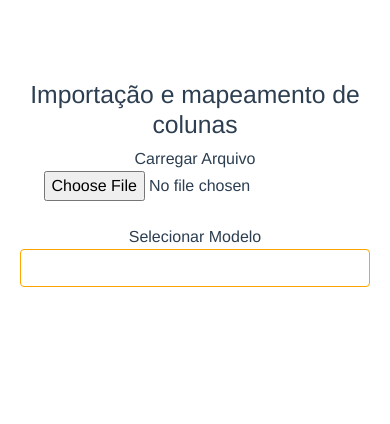
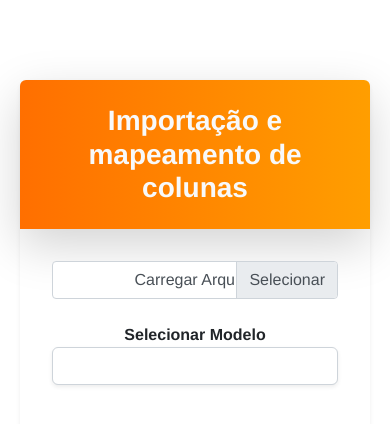
Before and after one commit to andersonRocha091/column_mapper, a Vue app: page / in a window 390 px wide. Shown: the top 424 px of the page. Built offline with nearby package versions, Linux system fonts and the light colour scheme.

Commit message:
Melhorando o layout para ficar mais responsivo e organizado

```diff
--- a/src/components/ImportOK.vue
+++ b/src/components/ImportOK.vue
@@ -1,36 +1,41 @@
 <template>
   <div class="container mt-5">
-    <div class="row">
-      <div class="col-lg-8 offset-lg-2">
-        <h2 class="text-center">Importação e mapeamento de colunas</h2>
-        <div class="form-group mb-4">
-          <label for="fileUpload">Carregar Arquivo</label>
+    <div class="row justify-content-center">
+      <div class="col-lg-8">
+        <div class="card shadow-sm">
+          <div class="card-header bg-custom text-light text-center py-4 rounded-top shadow-lg">
+            <h2 class="font-weight-bold mb-0">Importação e mapeamento de colunas</h2>
+          </div>
+          <div class="card-body">
+            <div class="form-group mb-4 custom-file">
               <input
                 type="file"
                 id="fileUpload"
-            class="form-control-file"
+                class="custom-file-input"
                 @change="handleFileUpload"
               />
+              <label for="fileUpload" class="custom-file-label">{{fileName || 'Carregar Arquivo'}}</label>
             </div>
              <div v-if="defaultHeaderSets.length" class="form-group mb-4">
-          <label for="defaultHeadersSelect">Selecionar Modelo</label>
+                <label for="defaultHeadersSelect" class="font-weight-bold text-dark">Selecionar Modelo</label>
                 <select
                   id="defaultHeadersSelect"
                   v-model="selectedDefaultHeaderSet"
-            class="form-control custom-select"
+                  class="form-control custom-select shadow-sm"
                   @change="updateDefaultHeaders"
                 >
+                  <option value="" disabled selected>Selecione um modelo</option>
                   <option v-for="(set, index) in defaultHeaderSets" :key="index" :value="set">
                     {{ set.name }}
                   </option>
                 </select>
             </div>
              <div v-if="headers.length" class="mt-4">
-          <h3 class="text-center">Mapear Colunas</h3>
+              <h3 class="text-center mb-4 font-weight-bold">Mapear Colunas</h3>
               <div v-for="(header, index) in headers" :key="index" class="form-group row align-items-center mb-3">
-            <label class="col-sm-2 col-form-label text-grey">{{ header }}</label>
-            <div class="col-sm-10">
-              <select v-model="mappings[header]" class="form-control custom-select">
+                <label class="col-sm-3 col-form-label font-weight-semibold">{{ header }}</label>
+                <div class="col-sm-9">
+                  <select v-model="mappings[header]" class="form-control custom-select shadow-sm">
                     <option value="" disabled>Selecione uma coluna padrão</option>
                     <option v-for="defaultHeader in defaultHeaders" :key="defaultHeader" :value="defaultHeader">
                       {{ defaultHeader }}
@@ -38,13 +43,13 @@
                   </select>
                 </div>
               </div>
-          <button class="btn btn-custom mt-4" @click="downloadMappedFile">Baixar Arquivo</button>
+            </div>
+          </div>
         </div>
       </div>
     </div>
   </div>
 </template>
-
 <script>
 import { ref, reactive, watch } from 'vue';
 import * as XLSX from 'xlsx';
@@ -53,6 +58,7 @@ export default {
   setup() {
     const headers = ref([]);
     const data = ref([]);
+    const fileName = ref('');
     const defaultHeaderSets = ref([
       { name: 'Cliente', headers: ['ID do Cliente', 'Dia de vencimento', 'Razão social ou Nome completo', 'Nome fantasia', 'Pronuncia','Data de nascimento ou fundacao'
       ,'CNPJ','CPF','RG', 'Orgao expedidor','E-mail de financeiro','E-mail de recado','Telefone','Celular','DDR','Ramal exclusivo','Caixa postal',
@@ -92,6 +98,7 @@ export default {
 
     const handleFileUpload = (event) => {
       const file = event.target.files[0];
+      fileName.value = file ? file.name : '';
       const reader = new FileReader();
       reader.onload = (e) => {
         const dataValue = new Uint8Array(e.target.result);
@@ -144,6 +151,7 @@ export default {
     return {
       headers,
       data,
+      fileName,
       defaultHeaders,
       mappings,
       handleFileUpload,
@@ -221,4 +229,147 @@ export default {
   border-color: orange;
   box-shadow: 0 0 0 0.2rem rgba(255, 165, 0, 0.25);
 }
+.card {
+  border: none;
+  border-radius: 8px;
+}
+.card-header {
+  background-color: #000000;
+  color: white;
+  border-bottom: none;
+  padding: 1.5rem;
+}
+
+.custom-file {
+  position: relative;
+  display: inline-block;
+  width: 100%;
+  height: calc(1.5em + 0.75rem + 2px);
+  margin-bottom: 0;
+}
+
+.custom-file-input {
+  position: relative;
+  z-index: 2;
+  width: 100%;
+  height: calc(1.5em + 0.75rem + 2px);
+  margin: 0;
+  opacity: 0;
+}
+
+.custom-file-label {
+  position: absolute;
+  top: 0;
+  right: 0;
+  left: 0;
+  z-index: 1;
+  height: calc(1.5em + 0.75rem + 2px);
+  padding: 0.375rem 0.75rem;
+  font-weight: 400;
+  line-height: 1.5;
+  color: #495057;
+  background-color: #fff;
+  border: 1px solid #ced4da;
+  border-radius: 0.25rem;
+}
+
+.custom-file-label::after {
+  position: absolute;
+  top: 0;
+  right: 0;
+  bottom: 0;
+  z-index: 3;
+  display: block;
+  height: calc(1.5em + 0.75rem);
+  padding: 0.375rem 0.75rem;
+  line-height: 1.5;
+  color: #495057;
+  content: "Selecionar";
+  background-color: #e9ecef;
+  border-left: inherit;
+  border-radius: 0 0.25rem 0.25rem 0;
+}
+
+.custom-file-input:focus ~ .custom-file-label {
+  border-color: orange;
+  box-shadow: 0 0 0 0.2rem rgba(255, 165, 0, 0.25);
+}
+
+.card-header.bg-custom {
+  background: linear-gradient(to right, #ff6f00, #ff9e00);
+  color: #fff;
+}
+
+.card-header {
+  border-bottom: 0;
+  border-radius: 0.25rem;
+  box-shadow: 0 4px 8px rgba(0, 0, 0, 0.1);
+}
+
+.card-header h2 {
+  font-size: 1.75rem;
+  font-weight: 600;
+  margin-bottom: 0;
+}
+
+.card-body {
+  padding: 2rem;
+}
+
+h3 {
+  font-size: 1.5rem;
+  color: #333;
+  font-weight: 700;
+}
+
+.col-form-label {
+  font-weight: 500;
+  color: #495057;
+}
+.form-control.custom-select {
+  border-radius: 0.375rem;
+  border-color: #ced4da;
+  box-shadow: inset 0 1px 2px rgba(0, 0, 0, 0.075);
+}
+
+.form-control.custom-select:focus {
+  border-color: #ff6f00;
+  box-shadow: 0 0 0 0.2rem rgba(255, 111, 0, 0.25);
+}
+
+/* Responsive adjustments */
+@media (max-width: 767.98px) {
+  .col-sm-3,
+  .col-sm-9 {
+    flex: 0 0 100%;
+    max-width: 100%;
+  }
+
+  label {
+  font-weight: 600;
+  color: #333;
+  font-size: 1rem;
+}
+
+.form-control.custom-select {
+  border-radius: 0.375rem;
+  border-color: #ced4da;
+  box-shadow: inset 0 1px 2px rgba(0, 0, 0, 0.075);
+}
+
+.form-control.custom-select:focus {
+  border-color: #ff6f00;
+  box-shadow: 0 0 0 0.2rem rgba(255, 111, 0, 0.25);
+}
+
+option:disabled[selected] {
+  color: #6c757d;
+}
+
+@media (max-width: 767.98px) {
+  .form-group {
+    margin-bottom: 1rem;
+  }
+}
+}
 </style>
```
Lines whose indentation alone changed are shown as unchanged.
